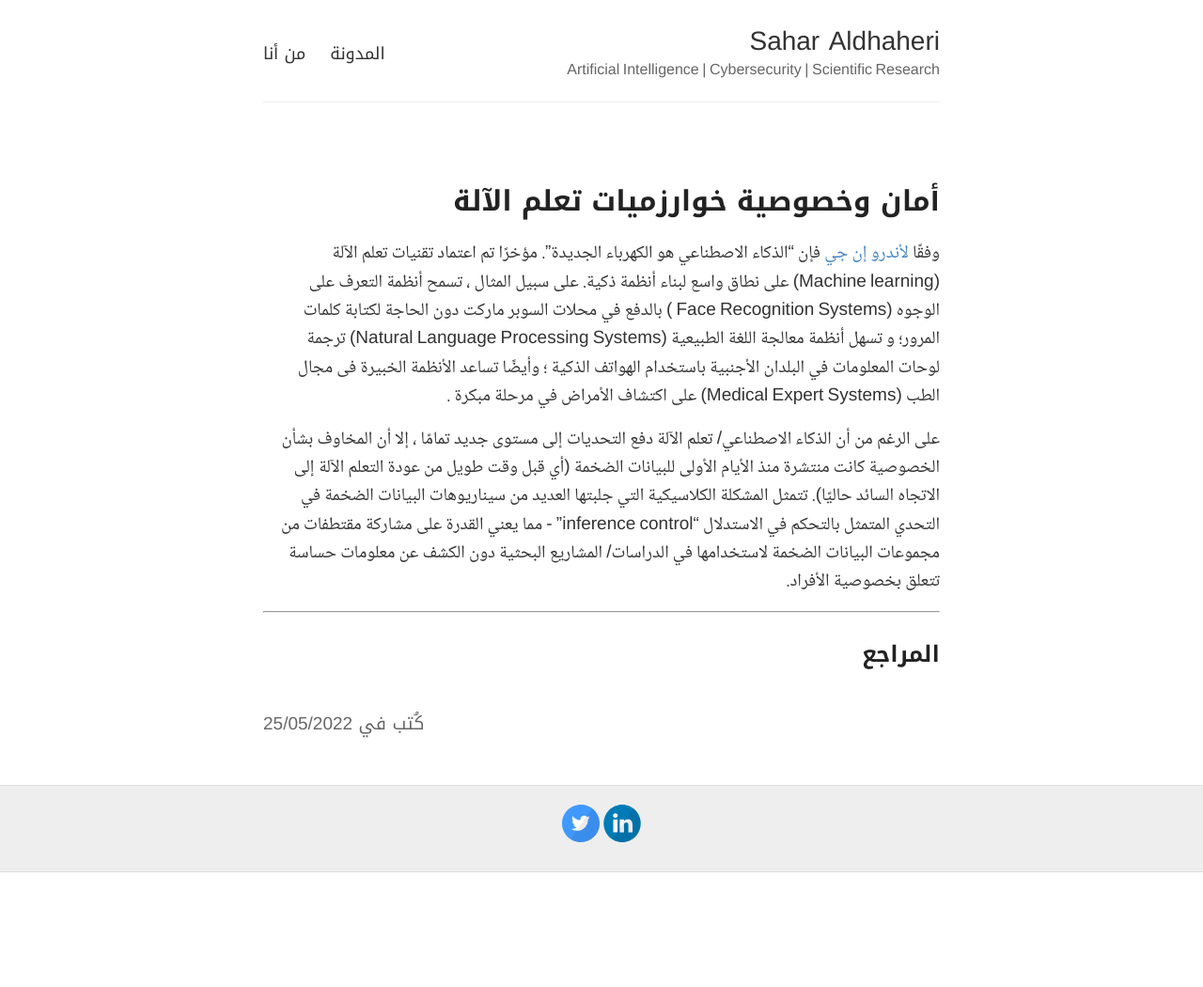
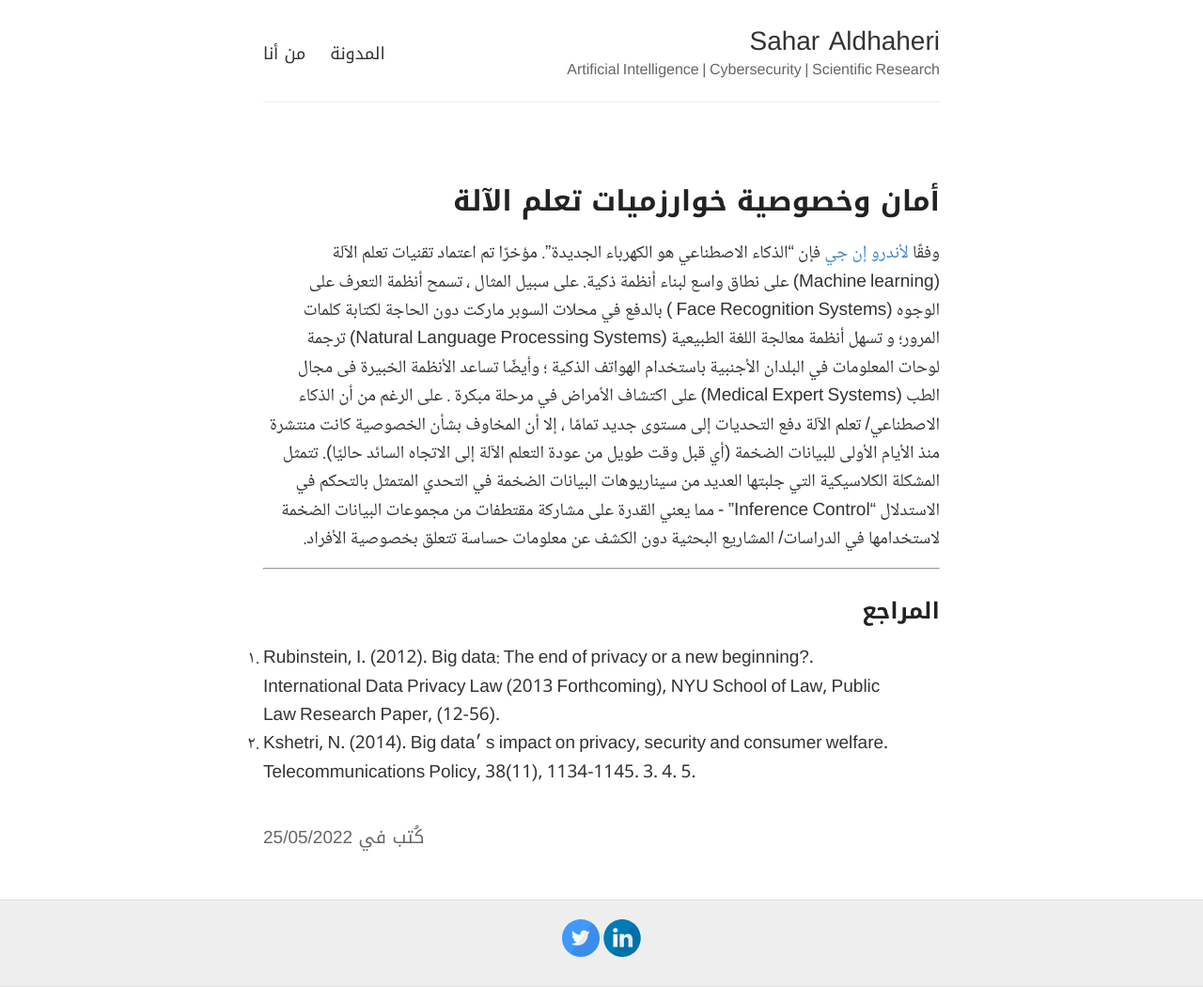
Before and after one commit to sahar119911/AldhaheriS, a Jekyll site: the page built from _posts/2022-5-25-ML-privacy.md, in a window 1280 px wide. Shown: the whole page at 94% size. Built offline with Jekyll 4.4.1, drawn with Linux system fonts in a browser that asks for light colours; before the commit the page ends 928 px from its top, so only the background shows below that.

Commit message:
Update 2022-5-25-ML-privacy.md

```diff
--- a/_posts/2022-5-25-ML-privacy.md
+++ b/_posts/2022-5-25-ML-privacy.md
@@ -5,10 +5,13 @@ icon: "\U0001F453"
 published: true
 ---
 
-وفقًا [لأندرو إن جي](https://en.wikipedia.org/wiki/Andrew_Ng)  فإن "الذكاء الاصطناعي هو الكهرباء الجديدة". مؤخرًا تم اعتماد تقنيات تعلم الآلة (Machine learning) على نطاق واسع لبناء أنظمة ذكية. على سبيل المثال ، تسمح أنظمة التعرف على الوجوه (Face Recognition Systems ) بالدفع في محلات السوبر ماركت دون الحاجة لكتابة كلمات المرور؛ و تسهل أنظمة معالجة اللغة الطبيعية (Natural Language Processing Systems) ترجمة لوحات المعلومات في البلدان الأجنبية باستخدام الهواتف الذكية ؛ وأيضًا تساعد الأنظمة الخبيرة فى مجال الطب (Medical Expert Systems) على اكتشاف الأمراض في مرحلة مبكرة .
-
-على الرغم من أن الذكاء الاصطناعي/ تعلم الآلة دفع التحديات إلى مستوى جديد تمامًا ، إلا أن المخاوف بشأن الخصوصية كانت منتشرة منذ الأيام الأولى للبيانات الضخمة (أي قبل وقت طويل من عودة التعلم الآلة إلى الاتجاه السائد حاليًا). تتمثل المشكلة الكلاسيكية التي جلبتها العديد من سيناريوهات البيانات الضخمة في التحدي المتمثل بالتحكم في الاستدلال "inference control" - مما يعني القدرة على مشاركة مقتطفات من مجموعات البيانات الضخمة لاستخدامها في الدراسات/ المشاريع البحثية دون الكشف عن معلومات حساسة تتعلق بخصوصية الأفراد.
+وفقًا [لأندرو إن جي](https://en.wikipedia.org/wiki/Andrew_Ng)  فإن "الذكاء الاصطناعي هو الكهرباء الجديدة". مؤخرًا تم اعتماد تقنيات تعلم الآلة (Machine learning) على نطاق واسع لبناء أنظمة ذكية. على سبيل المثال ، تسمح أنظمة التعرف على الوجوه (Face Recognition Systems ) بالدفع في محلات السوبر ماركت دون الحاجة لكتابة كلمات المرور؛ و تسهل أنظمة معالجة اللغة الطبيعية (Natural Language Processing Systems) ترجمة لوحات المعلومات في البلدان الأجنبية باستخدام الهواتف الذكية ؛ وأيضًا تساعد الأنظمة الخبيرة فى مجال الطب (Medical Expert Systems) على اكتشاف الأمراض في مرحلة مبكرة . على الرغم من أن الذكاء الاصطناعي/ تعلم الآلة دفع التحديات إلى مستوى جديد تمامًا ، إلا أن المخاوف بشأن الخصوصية كانت منتشرة منذ الأيام الأولى للبيانات الضخمة (أي قبل وقت طويل من عودة التعلم الآلة إلى الاتجاه السائد حاليًا). تتمثل المشكلة الكلاسيكية التي جلبتها العديد من سيناريوهات البيانات الضخمة في التحدي المتمثل بالتحكم في الاستدلال "Inference Control" - مما يعني القدرة على مشاركة مقتطفات من مجموعات البيانات الضخمة لاستخدامها في الدراسات/ المشاريع البحثية دون الكشف عن معلومات حساسة تتعلق بخصوصية الأفراد.
 
 ---
 
 ## المراجع
+1. Rubinstein, I. (2012). Big data: The end of privacy or a new beginning?. International Data Privacy Law (2013 Forthcoming), NYU School of Law, Public Law Research Paper, (12-56).
+2. Kshetri, N. (2014). Big data׳ s impact on privacy, security and consumer welfare. Telecommunications Policy, 38(11), 1134-1145.
+3.
+4.
+5.
```
